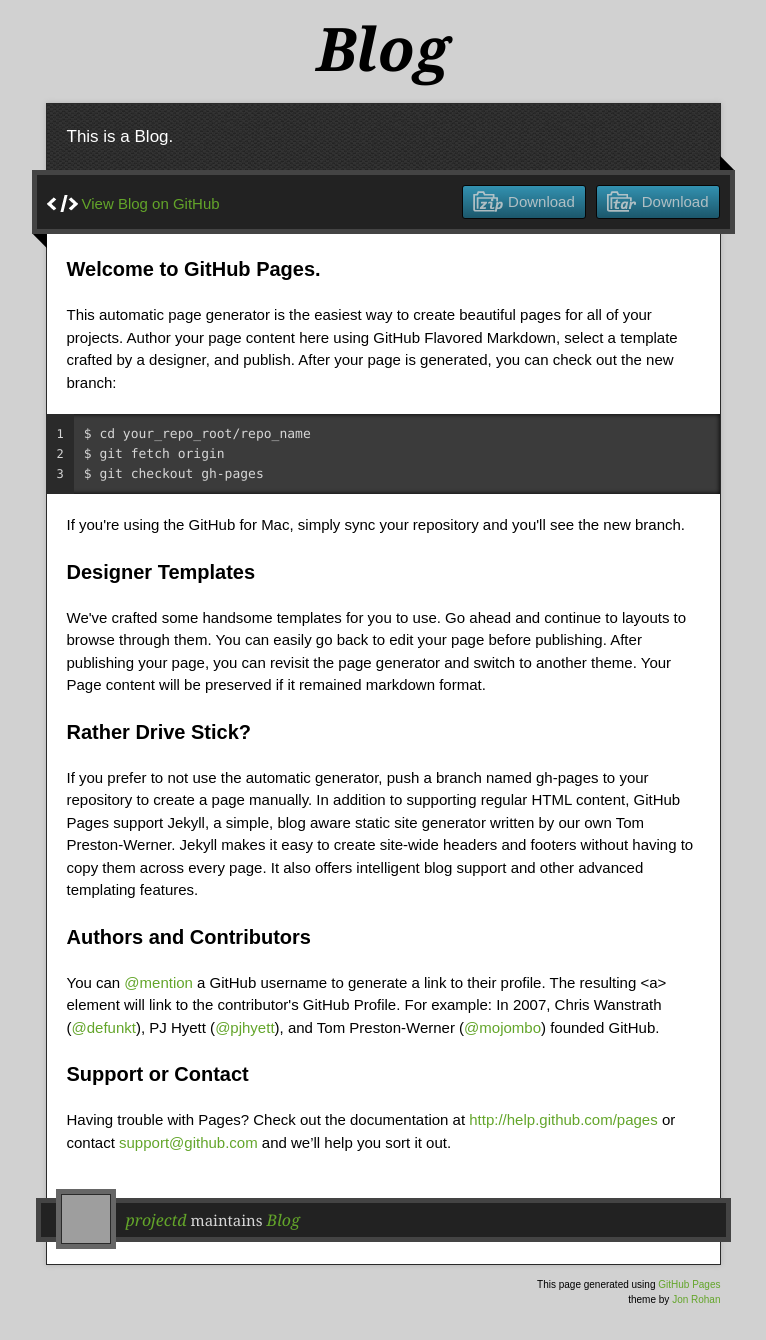
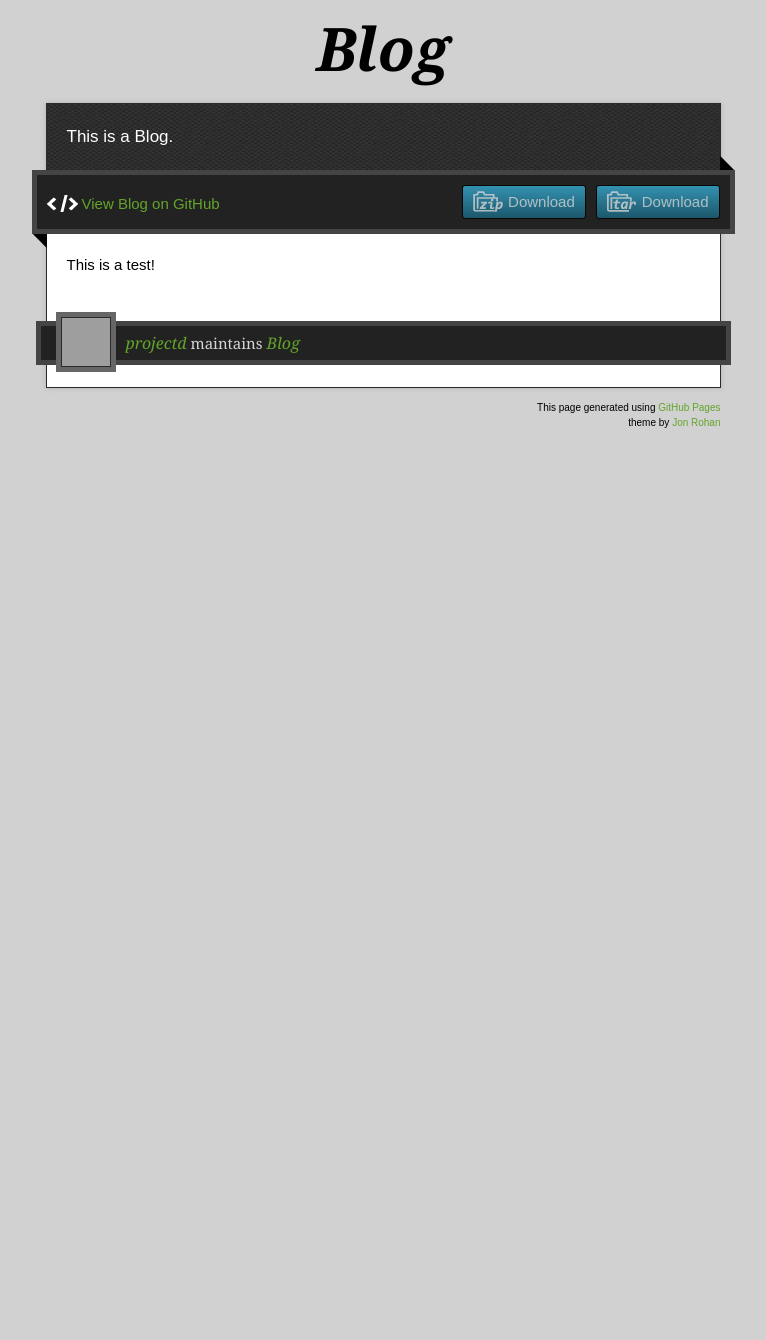
Before and after one commit to projectd/Blog, a plain HTML site: page index.html in a window 1280 px wide. Shown: the part 27-1367 px from the top of the page, without its empty margins (257-1023 px from the left). After the commit the page ends 800 px from the top, so only its background shows below. Drawn offline with nearby package versions, Linux system fonts and the light colour scheme; grey boxes are pictures that could not be loaded.

```diff
--- a/index.html
+++ b/index.html
@@ -36,37 +36,7 @@
         <span class="blc"></span><span class="trc"></span>
         </div>
         <article class="markdown-body">
-          <h3>
-<a name="welcome-to-github-pages" class="anchor" href="#welcome-to-github-pages"><span class="octicon octicon-link"></span></a>Welcome to GitHub Pages.</h3>
-
-<p>This automatic page generator is the easiest way to create beautiful pages for all of your projects. Author your page content here using GitHub Flavored Markdown, select a template crafted by a designer, and publish. After your page is generated, you can check out the new branch:</p>
-
-<pre><code>$ cd your_repo_root/repo_name
-$ git fetch origin
-$ git checkout gh-pages
-</code></pre>
-
-<p>If you're using the GitHub for Mac, simply sync your repository and you'll see the new branch.</p>
-
-<h3>
-<a name="designer-templates" class="anchor" href="#designer-templates"><span class="octicon octicon-link"></span></a>Designer Templates</h3>
-
-<p>We've crafted some handsome templates for you to use. Go ahead and continue to layouts to browse through them. You can easily go back to edit your page before publishing. After publishing your page, you can revisit the page generator and switch to another theme. Your Page content will be preserved if it remained markdown format.</p>
-
-<h3>
-<a name="rather-drive-stick" class="anchor" href="#rather-drive-stick"><span class="octicon octicon-link"></span></a>Rather Drive Stick?</h3>
-
-<p>If you prefer to not use the automatic generator, push a branch named <code>gh-pages</code> to your repository to create a page manually. In addition to supporting regular HTML content, GitHub Pages support Jekyll, a simple, blog aware static site generator written by our own Tom Preston-Werner. Jekyll makes it easy to create site-wide headers and footers without having to copy them across every page. It also offers intelligent blog support and other advanced templating features.</p>
-
-<h3>
-<a name="authors-and-contributors" class="anchor" href="#authors-and-contributors"><span class="octicon octicon-link"></span></a>Authors and Contributors</h3>
-
-<p>You can <a href="https://github.com/blog/821" class="user-mention">@mention</a> a GitHub username to generate a link to their profile. The resulting <code>&lt;a&gt;</code> element will link to the contributor's GitHub Profile. For example: In 2007, Chris Wanstrath (<a href="https://github.com/defunkt" class="user-mention">@defunkt</a>), PJ Hyett (<a href="https://github.com/pjhyett" class="user-mention">@pjhyett</a>), and Tom Preston-Werner (<a href="https://github.com/mojombo" class="user-mention">@mojombo</a>) founded GitHub.</p>
-
-<h3>
-<a name="support-or-contact" class="anchor" href="#support-or-contact"><span class="octicon octicon-link"></span></a>Support or Contact</h3>
-
-<p>Having trouble with Pages? Check out the documentation at <a href="http://help.github.com/pages">http://help.github.com/pages</a> or contact <a href="mailto:support@github.com">support@github.com</a> and we’ll help you sort it out.</p>
+          <p>This is a test!</p>
         </article>
       </div>
     </div>
```
Also changed, not shown: params.json (+1 -1 lines).
